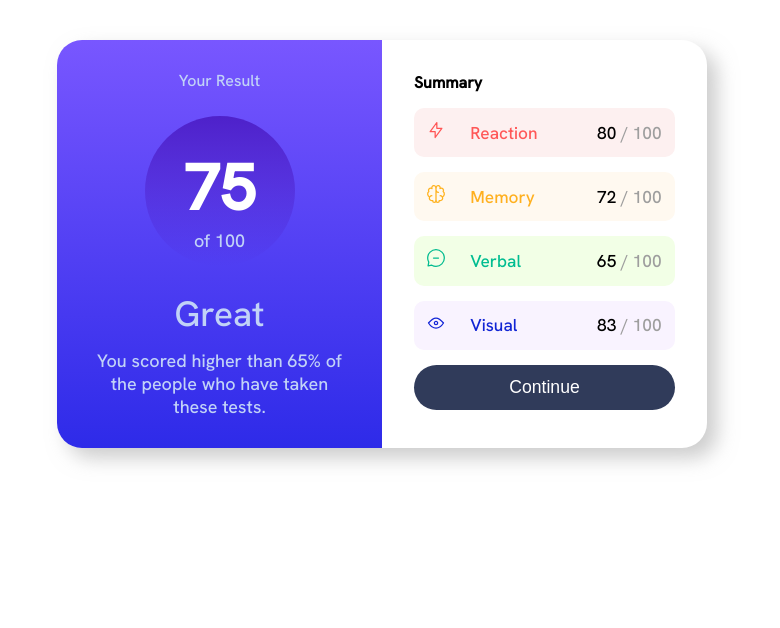
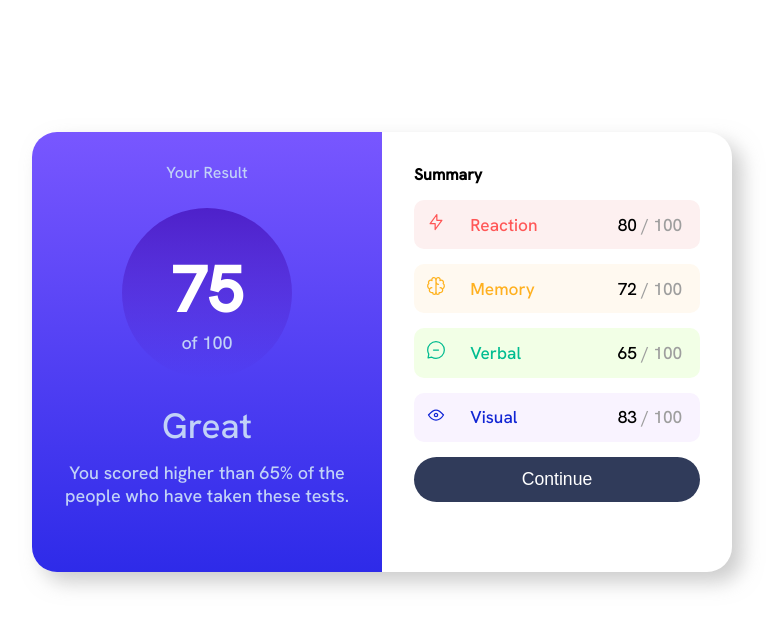
Before and after one commit to kadu20es/results-summary-component, a plain HTML site: page index.html in a window 1280 px wide. Shown: the whole page, without its empty margins (258-1038 px from the left). Drawn offline with Linux system fonts and the light colour scheme.

Commit message:
FIX: elemento inserido no meio da tela

```diff
--- a/index.html
+++ b/index.html
@@ -16,7 +16,7 @@
 
 <body>
 
-  <section>
+  <section class="container">
     <div class="wrapper">
       <div class="card-left">
         <p>Your Result</p>
--- a/styles/style.css
+++ b/styles/style.css
@@ -12,7 +12,7 @@
     font-size: 18px;
 }
 
-@media screen and (max-width: 599px) {
+@media screen and (max-width: 699px) {
     .wrapper {
         font-family: "Hanken Grotesk";
         width: 100%;
@@ -55,22 +55,28 @@
 }
 
 
-@media screen and (min-width: 600px) {
+@media screen and (min-width: 700px) {
     .wrapper {
         font-family: "Hanken Grotesk";
-        width: 650px;
-        margin: auto;
-        margin-top: 5vh;
+        width: 700px;
         display: grid;
         grid-template-columns: repeat(2, 50%);
         box-shadow: 10px 10px 20px hsla(0, 0%, 62%, 0.527);
         border-radius: 25px;
+
+
+        top: 30%;
+        -ms-transform: translateY(-30%);
+        transform: translateY(30%);
+        margin-left: auto;
+        margin-right: auto;
     }
 
     .card-left {
         padding: 2em;
         background: linear-gradient(180deg, hsl(252, 100%, 67%), hsl(241, 81%, 54%));
         padding: 30px;
+        height: 380px;
         border-radius: 25px 0 0 25px;
         text-align: center;
     }
@@ -80,8 +86,8 @@
     }
 
     .circle {
-        width: 150px;
-        height: 150px;
+        width: 170px;
+        height: 170px;
         border-radius: 50%;
         margin-top: 25px;
         margin-bottom: 25px;
```
